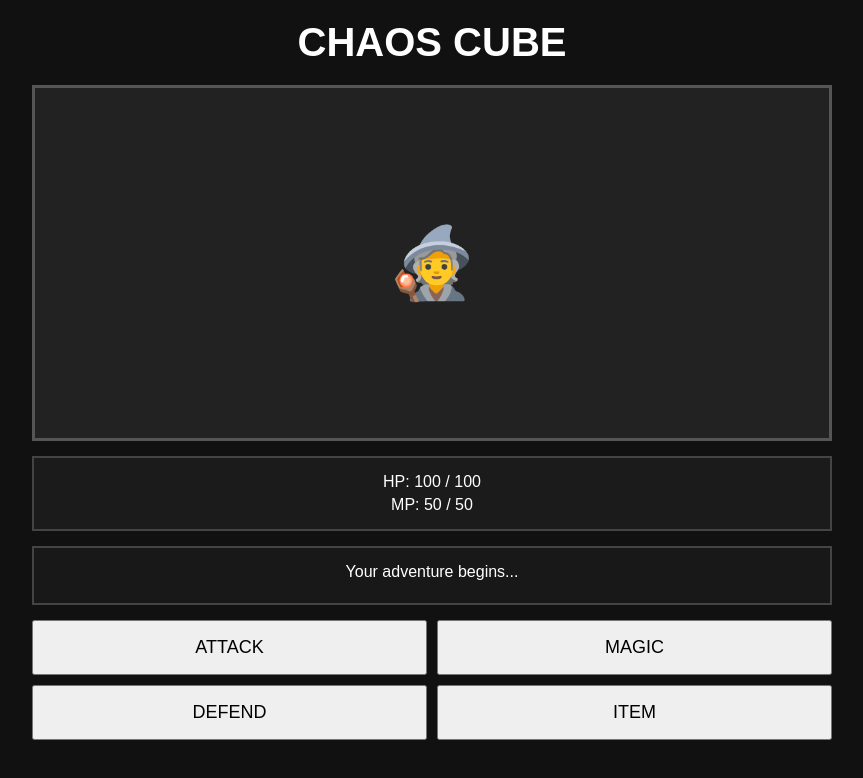
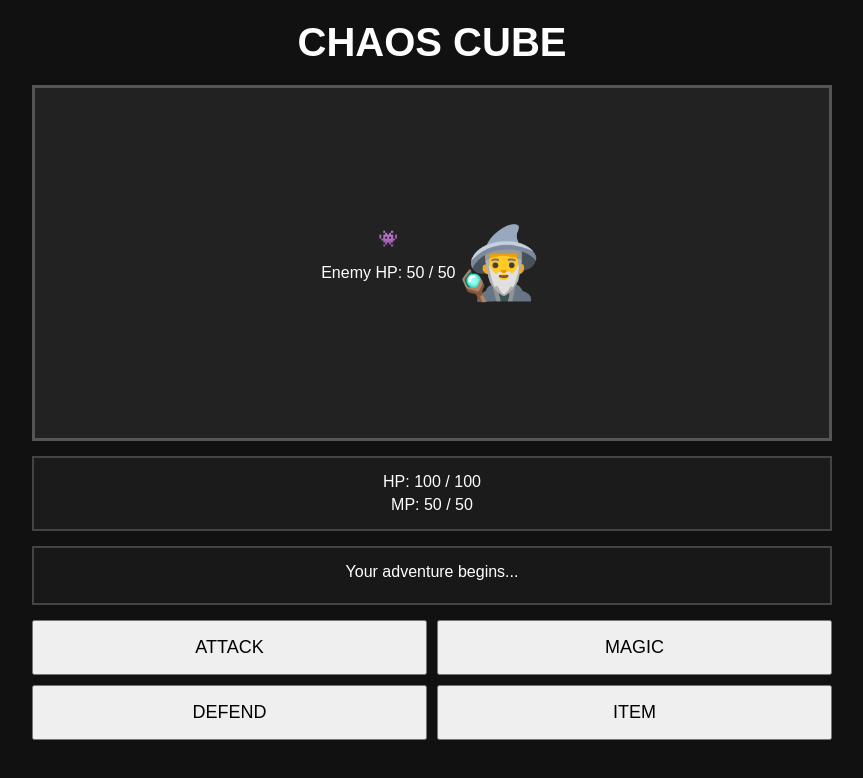
Before and after one commit to mindtrikztheartist-ctrl/Chaos-Cube, a plain HTML site: page index.html in a window 1280 px wide. Shown: the whole page, without its empty margins (208-1071 px from the left). Drawn offline with Linux system fonts and the light colour scheme.

Commit message:
Update index.html

```diff
--- a/index.html
+++ b/index.html
@@ -14,7 +14,18 @@
         <h1>CHAOS CUBE</h1>
 
         <section id="world">
-            <div id="player">🧙</div>
+
+            <div id="enemy">
+                <div id="enemy-sprite">👾</div>
+
+                <div id="enemy-HP-bar">
+                    <div id="enemy-HP-fill"></div>
+                </div>
+                <p>Enemy HP: <span id="enemy-HP">50</span> / 50</p>
+            </div>
+
+            <div id="player">🧙‍♂️</div>
+
         </section>
 
         <section id="status">
```
